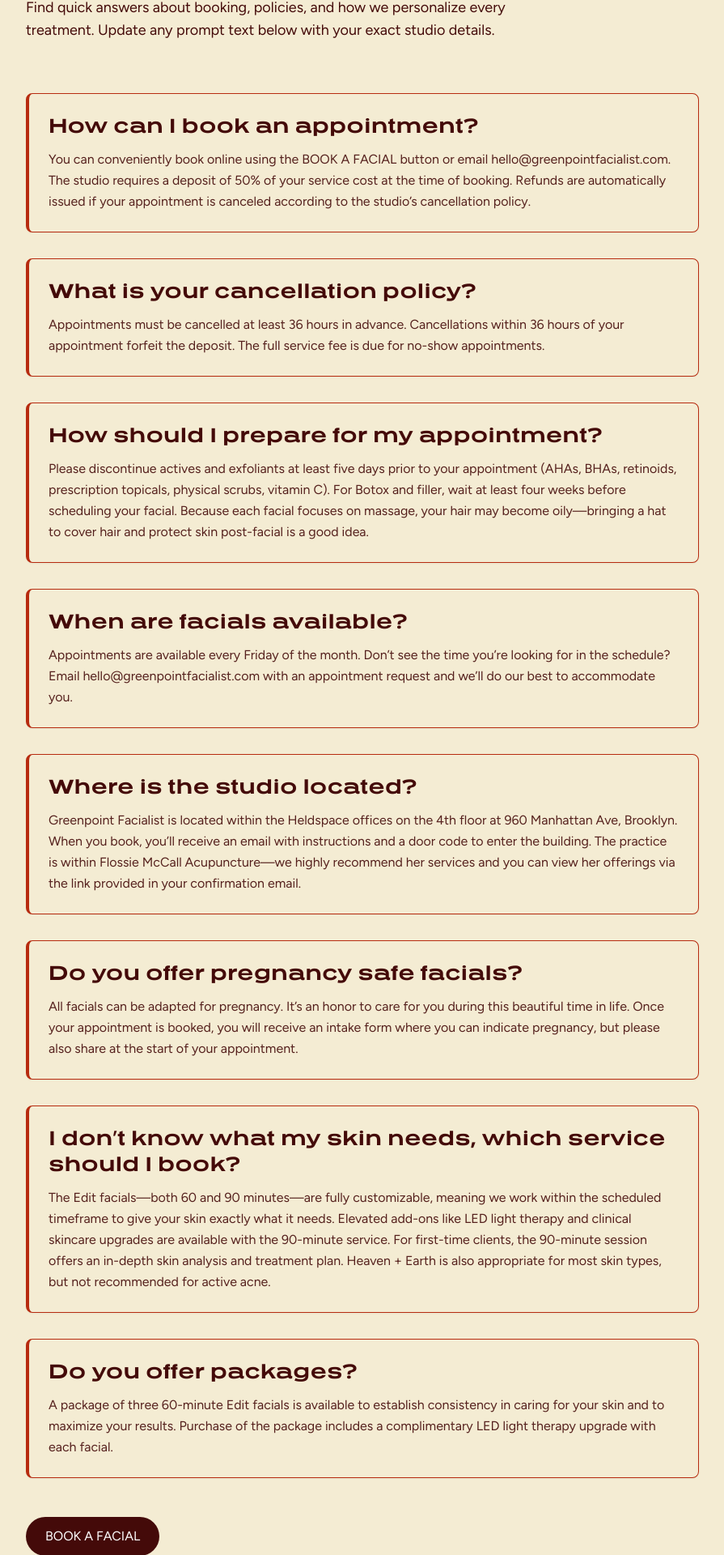
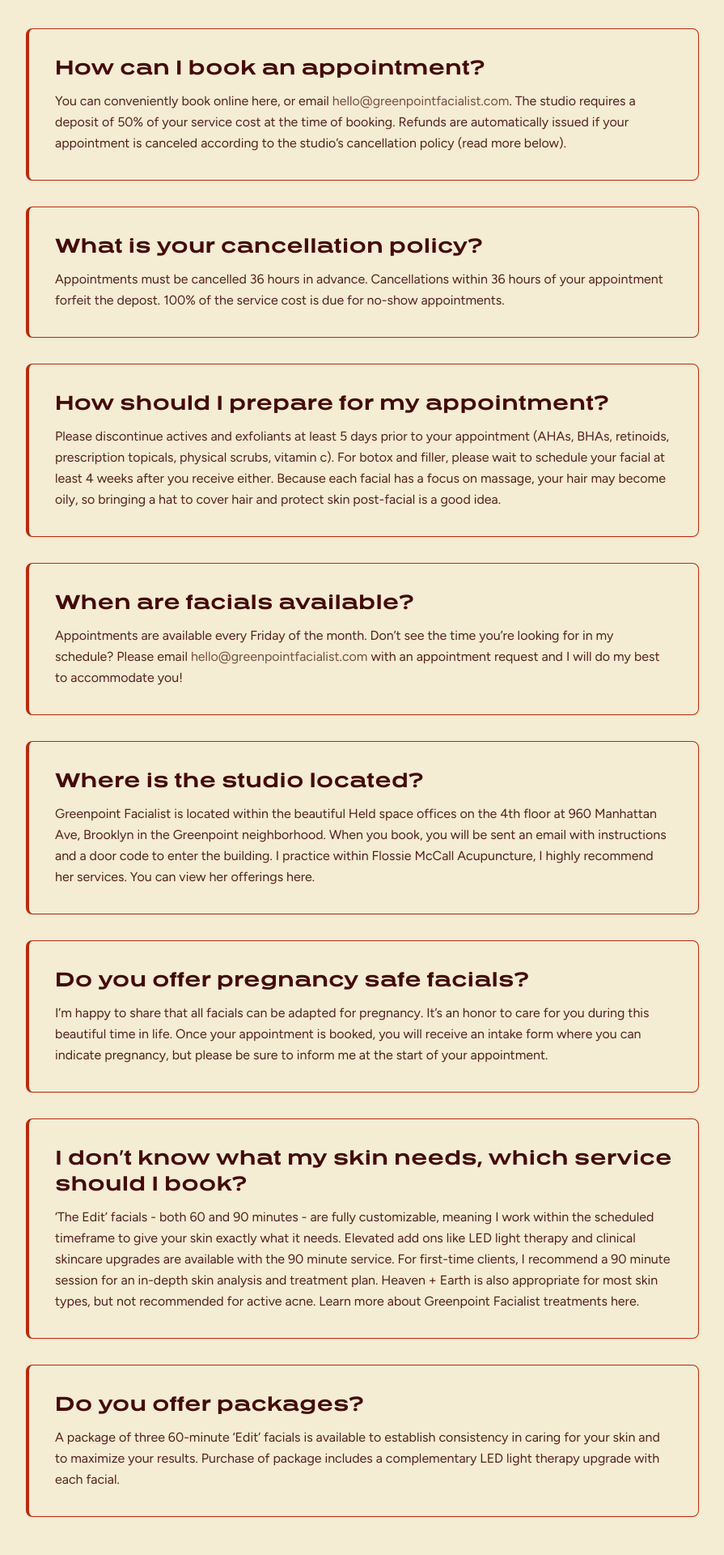
Before and after one commit to imightnotanswer/studioLou, a Next.js app: page /faqs in a window 1280 px wide. Shown: the part 237-2157 px from the top of the page at 81% size, without its empty margins (192-1087 px from the left). Built offline with nearby package versions, Linux system fonts and the light colour scheme.

Commit message:
fixed maps

```diff
--- a/app/about/page.tsx
+++ b/app/about/page.tsx
@@ -20,7 +20,7 @@ const neighborhoodSpots = [
     lng: -73.95265,
   },
   {
-    name: 'Heldspace',
+    name: 'Held Space',
     address: '960 Manhattan Ave 4th Fl, Brooklyn, NY 11222',
     lat: 40.732062,
     lng: -73.9542784,
@@ -54,6 +54,7 @@ const neighborhoodSpots = [
     address: '746 Manhattan Ave, Brooklyn, NY 11222',
     lat: 40.7265699,
     lng: -73.9522451,
+    url: 'https://maps.app.goo.gl/Cnxg4eTPgraSBphCA',
   },
   {
     name: 'Caffè Panna',
@@ -107,16 +108,18 @@ export default function AboutPage() {
             <h2 className="font-heading text-2xl md:text-3xl font-bold text-brownDeep text-center md:text-left">
               A Greenpoint Facialist guide to the neighborhood
             </h2>
-            <p className="text-brownDeep/80 text-sm md:text-base leading-relaxed max-w-2xl mx-auto">
+            <p className="text-brownDeep/80 text-sm md:text-base leading-relaxed max-w-2xl mx-auto md:mx-0">
               Some of my favorite places as a Greenpoint local – perfect for setting the mood before or after your facial.
             </p>
-            <div className="grid sm:grid-cols-2 gap-3 text-brownDeep/90 text-sm md:text-base leading-relaxed text-center">
-              {neighborhoodSpots.map((spot) => (
-                <p key={spot.name}>{spot.name}</p>
-              ))}
-            </div>
-            <div className="pt-6">
-              <NeighborhoodMap spots={neighborhoodSpots} />
+            <div className="flex flex-col md:flex-row md:items-start md:gap-14">
+              <div className="text-brownDeep/90 text-sm md:text-base leading-relaxed space-y-1 text-center md:text-left max-w-xl md:max-w-none">
+                {neighborhoodSpots.map((spot) => (
+                  <p key={spot.name}>{spot.name}</p>
+                ))}
+              </div>
+              <div className="mt-6 w-full md:mt-0 md:self-start md:flex-shrink-0 md:w-[360px] lg:w-[400px] md:ml-10 lg:ml-14">
+                <NeighborhoodMap spots={neighborhoodSpots} />
+              </div>
             </div>
           </section>
         </section>
--- a/app/faqs/page.tsx
+++ b/app/faqs/page.tsx
@@ -1,4 +1,4 @@
-import { Button } from '@/components/Button'
+import type { ReactNode } from 'react'
 
 export const metadata = {
   title: 'FAQs | Greenpoint Facialist',
@@ -6,46 +6,105 @@ export const metadata = {
     'Frequently asked questions about Greenpoint Facialist services, booking, and policies.',
 }
 
-const faqs = [
+interface FAQItem {
+  question: string
+  answer: ReactNode
+}
+
+const faqs: FAQItem[] = [
   {
     question: 'How can I book an appointment?',
-    answer:
-      'You can conveniently book online using the BOOK A FACIAL button or email hello@greenpointfacialist.com. The studio requires a deposit of 50% of your service cost at the time of booking. Refunds are automatically issued if your appointment is canceled according to the studio’s cancellation policy.',
+    answer: (
+      <p>
+        You can conveniently book online here, or email{' '}
+        <a
+          href="mailto:hello@greenpointfacialist.com"
+          className="text-brownDeep/70 hover:text-olive transition-colors duration-200"
+        >
+          hello@greenpointfacialist.com
+        </a>
+        . The studio requires a deposit of 50% of your service cost at the time of booking. Refunds are automatically
+        issued if your appointment is canceled according to the studio’s cancellation policy (read more below).
+      </p>
+    ),
   },
   {
     question: 'What is your cancellation policy?',
-    answer:
-      'Appointments must be cancelled at least 36 hours in advance. Cancellations within 36 hours of your appointment forfeit the deposit. The full service fee is due for no-show appointments.',
+    answer: (
+      <p>
+        Appointments must be cancelled 36 hours in advance. Cancellations within 36 hours of your appointment forfeit
+        the depost. 100% of the service cost is due for no-show appointments.
+      </p>
+    ),
   },
   {
     question: 'How should I prepare for my appointment?',
-    answer:
-      'Please discontinue actives and exfoliants at least five days prior to your appointment (AHAs, BHAs, retinoids, prescription topicals, physical scrubs, vitamin C). For Botox and filler, wait at least four weeks before scheduling your facial. Because each facial focuses on massage, your hair may become oily—bringing a hat to cover hair and protect skin post-facial is a good idea.',
+    answer: (
+      <p>
+        Please discontinue actives and exfoliants at least 5 days prior to your appointment (AHAs, BHAs, retinoids,
+        prescription topicals, physical scrubs, vitamin c). For botox and filler, please wait to schedule your facial at
+        least 4 weeks after you receive either. Because each facial has a focus on massage, your hair may become oily, so
+        bringing a hat to cover hair and protect skin post-facial is a good idea.
+      </p>
+    ),
   },
   {
     question: 'When are facials available?',
-    answer:
-      'Appointments are available every Friday of the month. Don’t see the time you’re looking for in the schedule? Email hello@greenpointfacialist.com with an appointment request and we’ll do our best to accommodate you.',
+    answer: (
+      <p>
+        Appointments are available every Friday of the month. Don’t see the time you’re looking for in my schedule? Please
+        email{' '}
+        <a
+          href="mailto:hello@greenpointfacialist.com"
+          className="text-brownDeep/70 hover:text-olive transition-colors duration-200"
+        >
+          hello@greenpointfacialist.com
+        </a>{' '}
+        with an appointment request and I will do my best to accommodate you!
+      </p>
+    ),
   },
   {
     question: 'Where is the studio located?',
-    answer:
-      'Greenpoint Facialist is located within the Heldspace offices on the 4th floor at 960 Manhattan Ave, Brooklyn. When you book, you’ll receive an email with instructions and a door code to enter the building. The practice is within Flossie McCall Acupuncture—we highly recommend her services and you can view her offerings via the link provided in your confirmation email.',
+    answer: (
+      <p>
+        Greenpoint Facialist is located within the beautiful Held space offices on the 4th floor at 960 Manhattan Ave,
+        Brooklyn in the Greenpoint neighborhood. When you book, you will be sent an email with instructions and a door code
+        to enter the building. I practice within Flossie McCall Acupuncture, I highly recommend her services. You can view
+        her offerings here.
+      </p>
+    ),
   },
   {
     question: 'Do you offer pregnancy safe facials?',
-    answer:
-      'All facials can be adapted for pregnancy. It’s an honor to care for you during this beautiful time in life. Once your appointment is booked, you will receive an intake form where you can indicate pregnancy, but please also share at the start of your appointment.',
+    answer: (
+      <p>
+        I’m happy to share that all facials can be adapted for pregnancy. It’s an honor to care for you during this
+        beautiful time in life. Once your appointment is booked, you will receive an intake form where you can indicate
+        pregnancy, but please be sure to inform me at the start of your appointment.
+      </p>
+    ),
   },
   {
     question: 'I don’t know what my skin needs, which service should I book?',
-    answer:
-      'The Edit facials—both 60 and 90 minutes—are fully customizable, meaning we work within the scheduled timeframe to give your skin exactly what it needs. Elevated add-ons like LED light therapy and clinical skincare upgrades are available with the 90-minute service. For first-time clients, the 90-minute session offers an in-depth skin analysis and treatment plan. Heaven + Earth is also appropriate for most skin types, but not recommended for active acne.',
+    answer: (
+      <p>
+        ‘The Edit’ facials - both 60 and 90 minutes - are fully customizable, meaning I work within the scheduled timeframe
+        to give your skin exactly what it needs. Elevated add ons like LED light therapy and clinical skincare upgrades are
+        available with the 90 minute service. For first-time clients, I recommend a 90 minute session for an in-depth skin
+        analysis and treatment plan. Heaven + Earth is also appropriate for most skin types, but not recommended for active
+        acne. Learn more about Greenpoint Facialist treatments here.
+      </p>
+    ),
   },
   {
     question: 'Do you offer packages?',
-    answer:
-      'A package of three 60-minute Edit facials is available to establish consistency in caring for your skin and to maximize your results. Purchase of the package includes a complimentary LED light therapy upgrade with each facial.',
+    answer: (
+      <p>
+        A package of three 60-minute ‘Edit’ facials is available to establish consistency in caring for your skin and to
+        maximize your results. Purchase of package includes a complementary LED light therapy upgrade with each facial.
+      </p>
+    ),
   },
 ]
 
@@ -57,31 +116,20 @@ export default function FAQsPage() {
           <h1 className="font-heading text-3xl md:text-4xl lg:text-5xl font-bold text-blueSoft mb-4 md:mb-6">
             FAQs
           </h1>
-          <p className="text-brownDeep text-base md:text-lg leading-relaxed max-w-2xl">
-            Find quick answers about booking, policies, and how we personalize every treatment. Update any prompt text below with your exact studio details.
-          </p>
         </div>
 
         <div className="space-y-8">
           {faqs.map((faq) => (
             <article
               key={faq.question}
-              className="bg-cream border-l-4 border-orangeBurnt border-t border-r border-b border-navy rounded-lg p-6 shadow-sm"
+              className="bg-cream border-l-4 border-orangeBurnt border-t border-r border-b border-navy rounded-lg p-6 md:p-8 shadow-sm hover:shadow-lg transition-shadow duration-200 space-y-3"
             >
-              <h2 className="font-heading text-xl md:text-2xl font-bold text-brownDeep mb-3">
+              <h2 className="font-heading text-xl md:text-2xl font-bold text-brownDeep">
                 {faq.question}
               </h2>
-              <p className="text-brownDeep/90 leading-relaxed">
-                {faq.answer}
-              </p>
+              <div className="text-brownDeep/90 leading-relaxed">{faq.answer}</div>
             </article>
           ))}
-        </div>
-
-        <div className="mt-12 text-center md:text-left">
-          <Button href="https://squareup.com/appointments/book">
-            BOOK A FACIAL
-          </Button>
         </div>
       </div>
     </div>
--- a/app/globals.css
+++ b/app/globals.css
@@ -66,6 +66,16 @@
     font-size: 1rem;
     color: #440a09;
     opacity: 0.6;
+  }
+
+  .leaflet-tooltip.leaflet-tooltip-custom {
+    @apply rounded-lg border border-brownDeep/10 shadow-md bg-white/90 backdrop-blur px-3 py-2;
+  }
+
+  .leaflet-control-container .leaflet-control-attribution {
+    display: none !important;
+    visibility: hidden !important;
+    opacity: 0 !important;
   }
 }
 
--- a/components/Header.tsx
+++ b/components/Header.tsx
@@ -71,9 +71,9 @@ export function Header() {
           <div className="flex-1 flex items-center justify-start">
             <Button
               href="https://squareup.com/appointments/book"
-              className="px-4 py-1.5 text-xs md:px-6 md:py-2 md:text-sm"
+              className="px-3 py-1 text-xs md:px-5 md:py-1.5 md:text-sm bg-brownDeep/90 hover:bg-brownDeep"
             >
-              BOOK A FACIAL
+              Book
             </Button>
           </div>
 
```
Also changed, not shown: app/contact/page.tsx (+19 -2 lines), components/Map.tsx (deleted, +0 -55 lines), components/NeighborhoodMap.tsx (+65 -11 lines).
